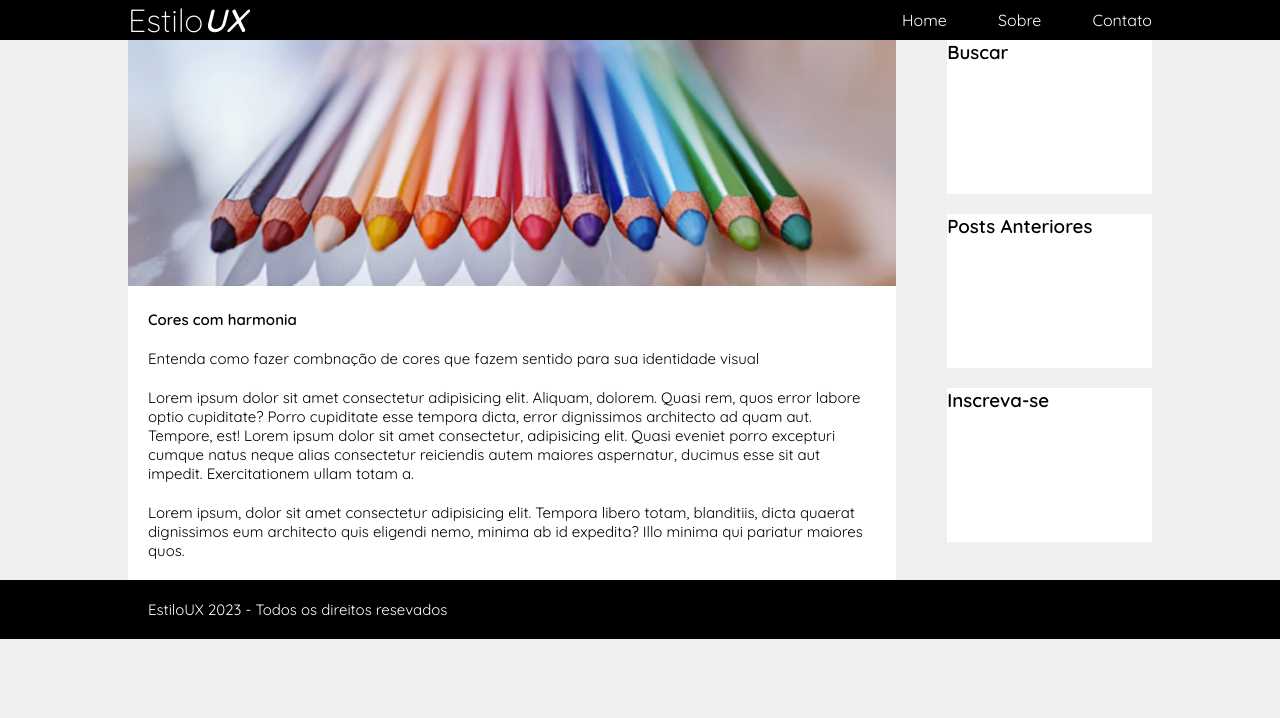
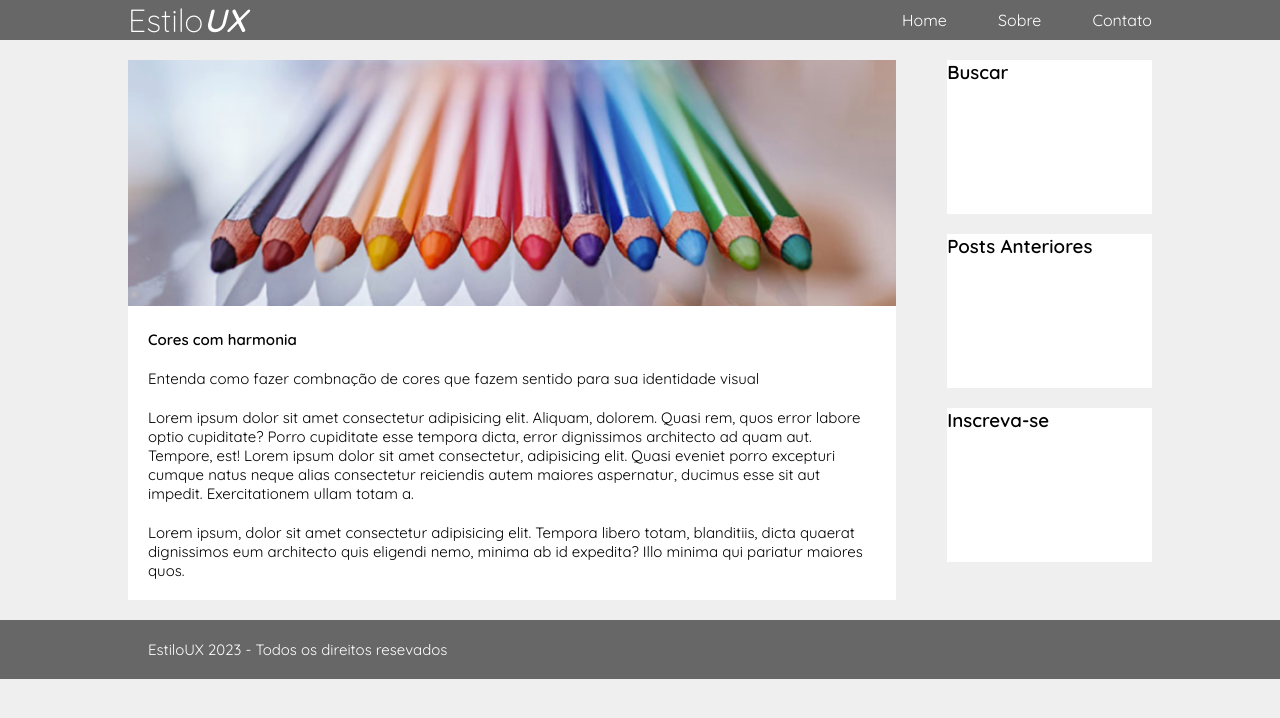
Before and after one commit to dudugt/First_project, a plain HTML site: page Index.html in a window 1280 px wide. Drawn offline with Linux system fonts and the light colour scheme.

Commit message:
Projeto finalizado em partes, falta algumas coisa e não foi feito o JS

```diff
--- a/Styles/style.css
+++ b/Styles/style.css
@@ -32,7 +32,7 @@ body{
 
 /* cor para fundo do cabeçalho */
 header{
-    background-color: black;
+    background-color: #676767;
 
 }header .header-flex{
 
@@ -73,6 +73,10 @@ header nav a {
 
 }
 
+main{
+
+    margin-top: 20px;
+}
 
 main .colunas-flex{
 
@@ -116,6 +120,8 @@ main #slide article{
 
 footer{
 
-    background-color: black;
+    background-color: #676767;
     color: white;
+    margin-top: 20px;
+    /* padding: 20px 0; */
 }
```
